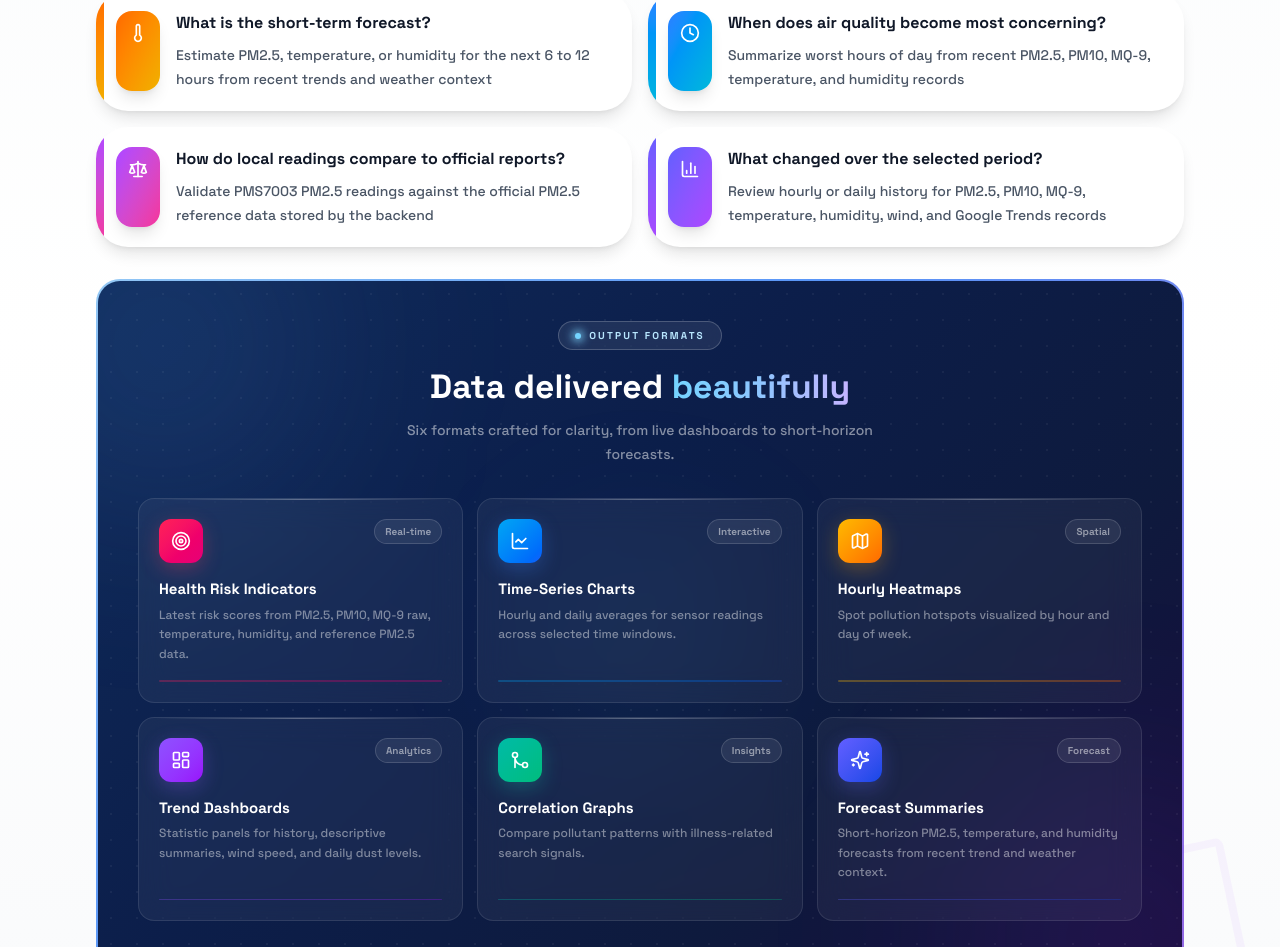
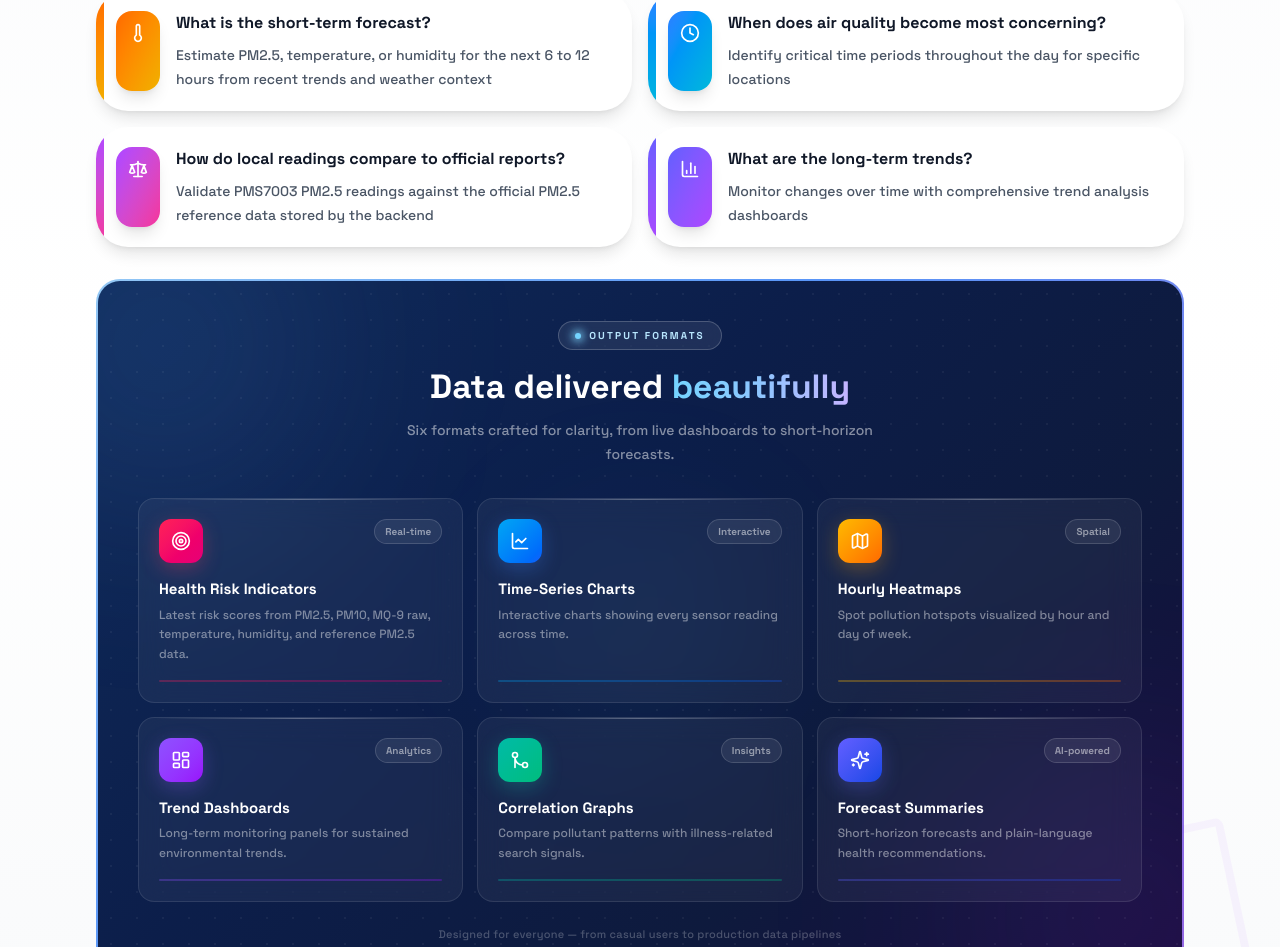
Before and after one commit to honey-airhealth/airhealth-monitor, a React (Vite) app in the folder frontend/: page / in a window 1280 px wide. Shown: the part 3287-4234 px from the top of the page. Built offline with nearby package versions, Linux system fonts and the light colour scheme; no server answers.

Commit message:
Revert "feat: add tal mascot"
This reverts commit c35aaaac4c785980aaafb59f6c83f9dd8de961cb.

```diff
--- a/frontend/src/Dashboard.jsx
+++ b/frontend/src/Dashboard.jsx
@@ -5,8 +5,6 @@ import { getPM25Forecast } from "./api";
 import { resolveApiBaseUrl } from "./api/base";
 import { Card, CardContent } from "./components/ui/card";
 import DashboardHero from "./components/DashboardHero.jsx";
-import safeMascot from "../picture/safe.png";
-import notSafeMascot from "../picture/notsafe.png";
 
 const REFRESH_MS = 60_000;
 const API_BASE = resolveApiBaseUrl();
@@ -231,8 +229,6 @@ export default function Dashboard() {
   const tone = riskTone[dashboard?.safety?.risk_level] || riskTone.safe;
   const snapshot = dashboard?.snapshot;
   const sources = dashboard?.source_status || [];
-  const isSafe = dashboard?.safety?.risk_level === "safe" || !dashboard?.safety?.risk_level;
-  const mascot = isSafe ? safeMascot : notSafeMascot;
 
   const headline = useMemo(() => {
     if (!dashboard) return "Connecting to live database";
@@ -269,8 +265,8 @@ export default function Dashboard() {
 
         <div className="mt-5 grid gap-5 xl:grid-cols-[minmax(0,1fr)_minmax(340px,0.68fr)]">
           <div className="grid gap-5">
-            <Card className={`relative h-full overflow-hidden border-white/75 bg-gradient-to-br ${tone.surface}`}>
-              <CardContent className="relative flex h-full min-h-[600px] flex-col p-5">
+            <Card className={`overflow-hidden border-white/75 bg-gradient-to-br ${tone.surface}`}>
+              <CardContent className="p-5">
                 <div className="flex flex-col gap-5 xl:flex-row xl:items-start xl:justify-between">
                   <div className="max-w-[760px]">
                     <div className="inline-flex items-center gap-1.5 rounded-full bg-slate-900 px-2.5 py-1 text-[10px] font-bold uppercase tracking-[0.28em] text-white">
@@ -319,17 +315,8 @@ export default function Dashboard() {
                   <MetricCard icon={Waves} label="Humidity" value={snapshot?.humidity?.toFixed(1) || "--"} unit="%" accent="from-emerald-400 to-cyan-500" />
                 </div>
 
-                <div className="pointer-events-none absolute bottom-[8.2rem] left-30 z-10 hidden h-[600px] w-[110%] items-center justify-center md:flex xl:bottom-[9.6rem] xl:h-[500px]">
-                  <img
-                    src={mascot}
-                    alt={isSafe ? "Safe air character" : "Not safe air character"}
-                    className="h-full w-auto max-w-full object-contain drop-shadow-[0_24px_42px_rgba(15,23,42,0.13)]"
-                  />
-                </div>
-                <div className="min-h-[230px] flex-1" />
-
                 {dashboard?.trend?.weather_summary || dashboard?.trend?.weather_outlook ? (
-                  <div className="relative z-20 mt-auto rounded-[1.25rem] border border-slate-200/80 bg-white/78 px-4 py-3 text-sm leading-6 text-slate-600 shadow-[0_14px_34px_rgba(15,23,42,0.05)] backdrop-blur-md">
+                  <div className="mt-4 rounded-[1.25rem] border border-slate-200/80 bg-white/72 px-4 py-3 text-sm leading-6 text-slate-600">
                     <div className="text-[10px] font-black uppercase tracking-[0.22em] text-slate-400">Weather insight</div>
                     {dashboard?.trend?.weather_summary ? <div className="mt-2">{dashboard.trend.weather_summary}</div> : null}
                     {dashboard?.trend?.weather_outlook ? <div className="mt-1.5 font-semibold text-slate-800">{dashboard.trend.weather_outlook}</div> : null}
--- a/frontend/src/components/ApiCapabilities.tsx
+++ b/frontend/src/components/ApiCapabilities.tsx
@@ -23,7 +23,7 @@ const capabilities = [
   {
     icon: Clock,
     question: 'When does air quality become most concerning?',
-    answer: 'Summarize worst hours of day from recent PM2.5, PM10, MQ-9, temperature, and humidity records',
+    answer: 'Identify critical time periods throughout the day for specific locations',
     color: 'from-blue-500 to-cyan-500',
   },
   {
@@ -34,8 +34,8 @@ const capabilities = [
   },
   {
     icon: BarChart3,
-    question: 'What changed over the selected period?',
-    answer: 'Review hourly or daily history for PM2.5, PM10, MQ-9, temperature, humidity, wind, and Google Trends records',
+    question: 'What are the long-term trends?',
+    answer: 'Monitor changes over time with comprehensive trend analysis dashboards',
     color: 'from-indigo-500 to-purple-500',
   },
 ];
@@ -52,7 +52,7 @@ const outputs = [
   },
   {
     name: 'Time-Series Charts',
-    desc: 'Hourly and daily averages for sensor readings across selected time windows.',
+    desc: 'Interactive charts showing every sensor reading across time.',
     Icon: LineChart,
     iconBg: 'from-sky-500 to-blue-600',
     iconShadow: 'rgba(59,130,246,0.3)',
@@ -70,7 +70,7 @@ const outputs = [
   },
   {
     name: 'Trend Dashboards',
-    desc: 'Statistic panels for history, descriptive summaries, wind speed, and daily dust levels.',
+    desc: 'Long-term monitoring panels for sustained environmental trends.',
     Icon: LayoutDashboard,
     iconBg: 'from-violet-500 to-purple-600',
     iconShadow: 'rgba(139,92,246,0.3)',
@@ -88,11 +88,11 @@ const outputs = [
   },
   {
     name: 'Forecast Summaries',
-    desc: 'Short-horizon PM2.5, temperature, and humidity forecasts from recent trend and weather context.',
+    desc: 'Short-horizon forecasts and plain-language health recommendations.',
     Icon: Sparkles,
     iconBg: 'from-indigo-500 to-blue-700',
     iconShadow: 'rgba(99,102,241,0.3)',
-    tag: 'Forecast',
+    tag: 'AI-powered',
     tagColor: 'bg-indigo-50 text-indigo-600 border-indigo-200',
   },
 ];
@@ -242,7 +242,7 @@ export function ApiCapabilities() {
 
             {/* footer */}
             <p className="relative text-center text-white/25 mt-6 text-[11px] tracking-wide">
-              Built for exploring the AirHealth dashboard, statistics, analytics, forecasts, and AI chat views
+              Designed for everyone — from casual users to production data pipelines
             </p>
           </div>
         </div>
```
Also changed, not shown: frontend/picture/notsafe.png (deleted), frontend/picture/safe.png (deleted).
